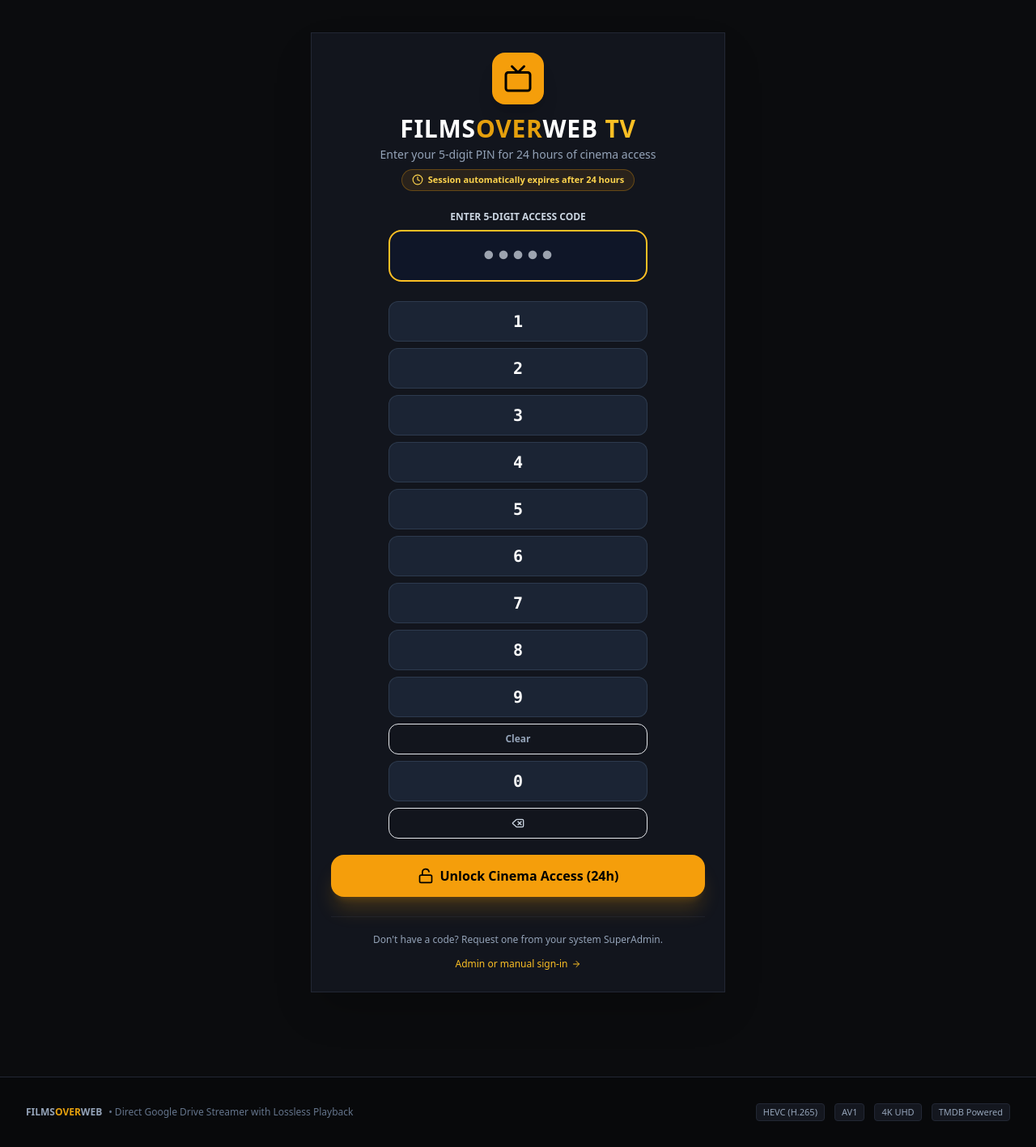
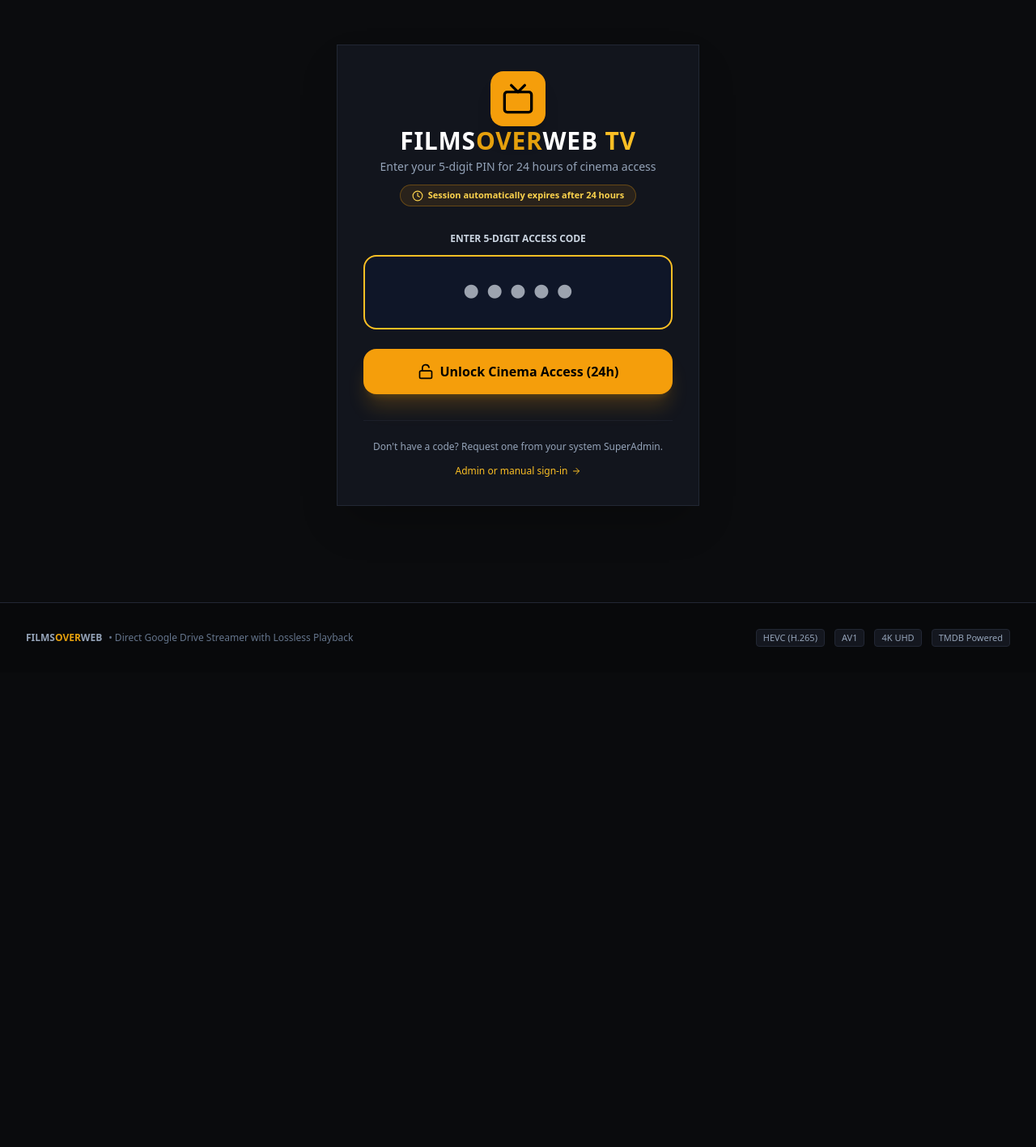
Before and after one commit to RorYin/FilmsOverWeb, a FastAPI app: page /tv-login in a window 1280 px wide. Shown: the part 65-1482 px from the top of the page at 81% size. After the commit the page ends 864 px from the top, so only its background shows below. Run offline with FastAPI, Linux system fonts and the light colour scheme; data that the repository does not hold is empty.

Commit message:
fix(ui): remove virtual keypad from /tv-login and keep clean 5-digit PIN input with auto-submit

```diff
--- a/app/templates/tv_login.html
+++ b/app/templates/tv_login.html
@@ -3,15 +3,15 @@
 {% block title %}TV Access - FilmsOverWeb Cinema{% endblock %}
 
 {% block content %}
-<div class="relative min-h-[85vh] flex items-center justify-center px-4 py-10">
-    <!-- Ambient ambient backdrop glow -->
+<div class="relative min-h-[85vh] flex items-center justify-center px-4 py-12">
+    <!-- Ambient backdrop glow -->
     <div class="absolute w-[500px] h-[500px] bg-amber-500/10 rounded-full blur-3xl -z-10 pointer-events-none"></div>
 
-    <div class="w-full max-w-lg bg-brand-surface/95 border border-brand-border rounded-3xl shadow-2xl p-6 sm:p-8 backdrop-blur-xl">
+    <div class="w-full max-w-md bg-brand-surface/95 border border-brand-border rounded-3xl shadow-2xl p-8 backdrop-blur-xl">
         <!-- Brand / TV Header -->
-        <div class="text-center mb-6">
-            <div class="inline-flex p-3.5 bg-amber-500 rounded-2xl shadow-xl shadow-amber-500/25 mb-3">
-                <i data-lucide="tv" class="w-9 h-9 text-black"></i>
+        <div class="text-center mb-8">
+            <div class="inline-flex p-3.5 bg-amber-500 rounded-2xl shadow-xl shadow-amber-500/25 mb-3.5">
+                <i data-lucide="tv" class="w-10 h-10 text-black"></i>
             </div>
             <h1 class="text-2xl sm:text-3xl font-black text-white tracking-wide">
                 FILMS<span class="text-brand-red">OVER</span>WEB <span class="text-amber-400">TV</span>
@@ -19,26 +19,26 @@
             <p class="text-xs sm:text-sm text-slate-400 mt-1">
                 Enter your 5-digit PIN for 24 hours of cinema access
             </p>
-            <div class="mt-2 inline-flex items-center space-x-1.5 bg-amber-500/10 border border-amber-500/30 text-amber-300 px-3 py-1 rounded-full text-[11px] font-semibold">
+            <div class="mt-3 inline-flex items-center space-x-1.5 bg-amber-500/10 border border-amber-500/30 text-amber-300 px-3.5 py-1 rounded-full text-[11px] font-semibold">
                 <i data-lucide="clock" class="w-3.5 h-3.5"></i>
                 <span>Session automatically expires after 24 hours</span>
             </div>
         </div>
 
         {% if error %}
-        <div class="mb-5 bg-rose-500/15 border border-rose-500/30 text-rose-300 px-4 py-3 rounded-xl text-xs flex items-center space-x-2.5 shadow-sm">
+        <div class="mb-6 bg-rose-500/15 border border-rose-500/30 text-rose-300 px-4 py-3 rounded-xl text-xs flex items-center space-x-2.5 shadow-sm">
             <i data-lucide="alert-circle" class="w-4 h-4 flex-none text-rose-400"></i>
             <span>{{ error }}</span>
         </div>
         {% endif %}
 
         <!-- 5-Digit PIN Form -->
-        <form method="POST" action="/tv-login" id="tv-code-form" class="space-y-5">
+        <form method="POST" action="/tv-login" id="tv-code-form" class="space-y-6">
             <div>
-                <label for="tv-code-input" class="block text-center text-xs font-bold text-slate-300 uppercase tracking-widest mb-2">
+                <label for="tv-code-input" class="block text-center text-xs font-bold text-slate-300 uppercase tracking-widest mb-3">
                     Enter 5-Digit Access Code
                 </label>
-                <div class="relative max-w-xs mx-auto">
+                <div class="relative max-w-[280px] mx-auto">
                     <input type="text"
                            id="tv-code-input"
                            name="code"
@@ -49,36 +49,18 @@
                            inputmode="numeric"
                            pattern="[0-9]{5}"
                            placeholder="•••••"
-                           class="w-full text-center font-mono text-3xl sm:text-4xl font-black tracking-[0.5em] text-amber-300 bg-slate-900/90 border-2 border-brand-border focus:border-amber-400 rounded-2xl py-3 px-4 outline-none transition shadow-inner selection:bg-amber-500 selection:text-black">
+                           class="w-full text-center font-mono text-4xl sm:text-5xl font-black tracking-[0.4em] text-amber-300 bg-slate-900/95 border-2 border-brand-border focus:border-amber-400 focus:ring-4 focus:ring-amber-500/20 rounded-2xl py-4 px-3 outline-none transition shadow-inner selection:bg-amber-500 selection:text-black">
                 </div>
             </div>
 
-            <!-- On-Screen TV Remote Keypad (Perfect for TV Remote Navigation) -->
-            <div class="max-w-xs mx-auto grid grid-cols-3 gap-2 pt-1" id="remote-keypad">
-                {% for n in [1, 2, 3, 4, 5, 6, 7, 8, 9] %}
-                <button type="button" onclick="appendDigit('{{ n }}')" class="keypad-btn bg-slate-800/80 hover:bg-slate-700 active:bg-amber-500 active:text-black text-white font-mono text-xl font-bold py-2.5 rounded-xl border border-slate-700/80 hover:border-slate-500 transition shadow cursor-pointer focus:outline-none focus:ring-2 focus:ring-amber-400">
-                    {{ n }}
-                </button>
-                {% endfor %}
-                <button type="button" onclick="clearCode()" class="keypad-btn bg-slate-800/50 hover:bg-rose-500/20 text-slate-400 hover:text-rose-300 font-bold text-xs py-2.5 rounded-xl border border-slate-700/60 transition shadow cursor-pointer flex items-center justify-center focus:outline-none focus:ring-2 focus:ring-amber-400" title="Clear Code">
-                    Clear
-                </button>
-                <button type="button" onclick="appendDigit('0')" class="keypad-btn bg-slate-800/80 hover:bg-slate-700 active:bg-amber-500 active:text-black text-white font-mono text-xl font-bold py-2.5 rounded-xl border border-slate-700/80 hover:border-slate-500 transition shadow cursor-pointer focus:outline-none focus:ring-2 focus:ring-amber-400">
-                    0
-                </button>
-                <button type="button" onclick="backspaceDigit()" class="keypad-btn bg-slate-800/50 hover:bg-slate-700 text-slate-300 font-bold py-2.5 rounded-xl border border-slate-700/60 transition shadow cursor-pointer flex items-center justify-center focus:outline-none focus:ring-2 focus:ring-amber-400" title="Backspace">
-                    <i data-lucide="delete" class="w-4 h-4"></i>
-                </button>
-            </div>
-
-            <button type="submit" id="submit-btn" class="w-full bg-amber-500 hover:bg-amber-400 text-black font-black py-3.5 rounded-2xl shadow-xl shadow-amber-500/20 transition transform hover:scale-[1.01] active:scale-[0.99] flex items-center justify-center space-x-2 text-base cursor-pointer">
+            <button type="submit" id="submit-btn" class="w-full bg-amber-500 hover:bg-amber-400 text-black font-black py-4 rounded-2xl shadow-xl shadow-amber-500/20 transition transform hover:scale-[1.01] active:scale-[0.99] flex items-center justify-center space-x-2 text-base cursor-pointer">
                 <i data-lucide="unlock" class="w-5 h-5"></i>
                 <span>Unlock Cinema Access (24h)</span>
             </button>
         </form>
 
         <!-- Help / Manual Login Fallback -->
-        <div class="mt-6 pt-5 border-t border-brand-border/60 text-center space-y-2">
+        <div class="mt-8 pt-6 border-t border-brand-border/60 text-center space-y-2">
             <p class="text-xs text-slate-400">
                 Don't have a code? Request one from your system SuperAdmin.
             </p>
@@ -98,37 +80,17 @@
     const codeInput = document.getElementById('tv-code-input');
     const form = document.getElementById('tv-code-form');
 
-    function appendDigit(d) {
-        if (codeInput.value.length < 5) {
-            codeInput.value += d;
+    // Auto-focus the input on load
+    if (codeInput) {
+        codeInput.focus();
+        codeInput.addEventListener('input', () => {
+            // Filter to only digits and limit to 5
+            codeInput.value = codeInput.value.replace(/\D/g, '').slice(0, 5);
+            // Automatically submit as soon as all 5 digits are entered
             if (codeInput.value.length === 5) {
-                // Auto-focus submit button when 5 digits are entered
-                document.getElementById('submit-btn').focus();
+                form.submit();
             }
-        }
+        });
     }
-
-    function backspaceDigit() {
-        codeInput.value = codeInput.value.slice(0, -1);
-        codeInput.focus();
-    }
-
-    function clearCode() {
-        codeInput.value = '';
-        codeInput.focus();
-    }
-
-    // Physical TV Remote keypad support (digits 0-9, Backspace, Enter)
-    window.addEventListener('keydown', (e) => {
-        if (e.key >= '0' && e.key <= '9') {
-            if (document.activeElement !== codeInput) {
-                appendDigit(e.key);
-                e.preventDefault();
-            }
-        } else if (e.key === 'Backspace' && document.activeElement !== codeInput) {
-            backspaceDigit();
-            e.preventDefault();
-        }
-    });
 </script>
 {% endblock %}
--- a/test_app.py
+++ b/test_app.py
@@ -764,7 +764,7 @@ class TestFilmsOverWeb(unittest.TestCase):
         get_resp = unauthed_client.get("/tv-login")
         self.assertEqual(get_resp.status_code, 200)
         self.assertIn(b"tv-code-input", get_resp.content)
-        self.assertIn(b"remote-keypad", get_resp.content)
+        self.assertIn(b"tv-code-form", get_resp.content)
         self.assertIn(b"24 hours", get_resp.content)
 
         # 2. Test Guest cannot access SuperAdmin TV code generator
```
